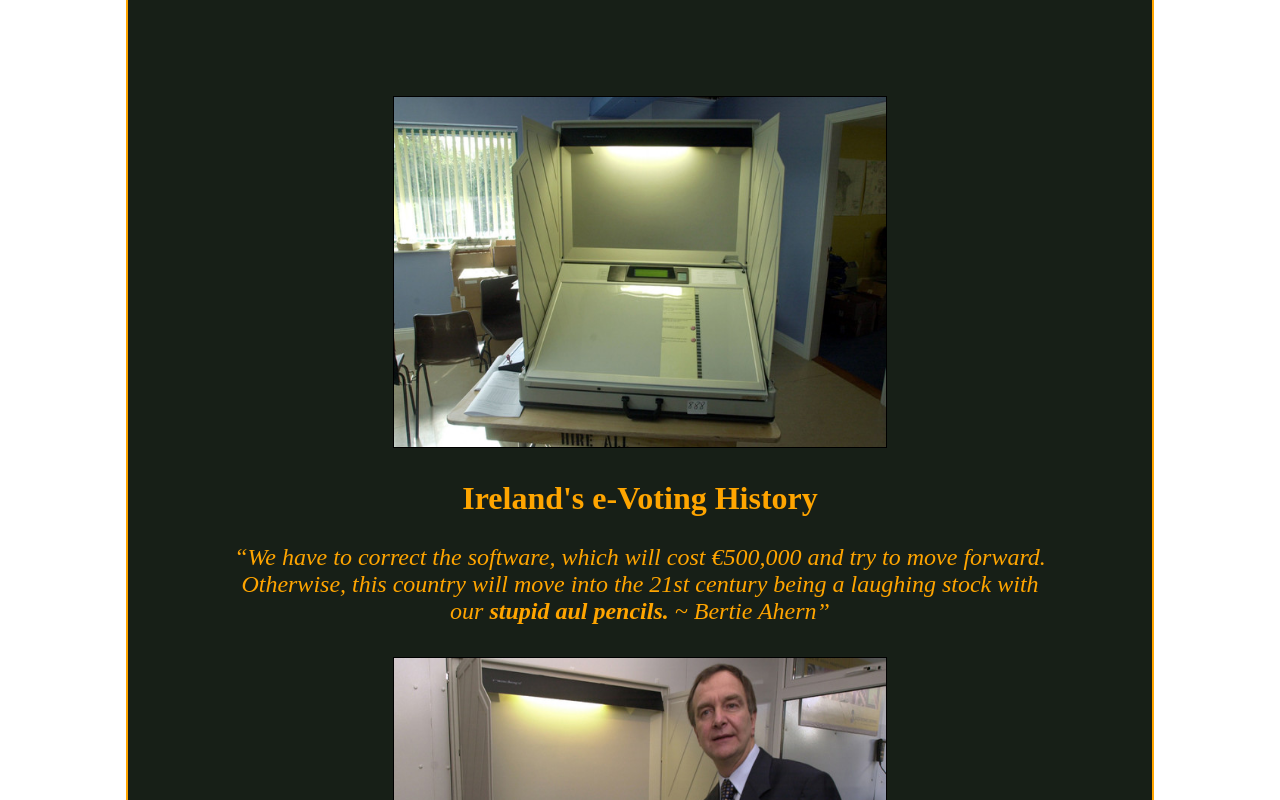
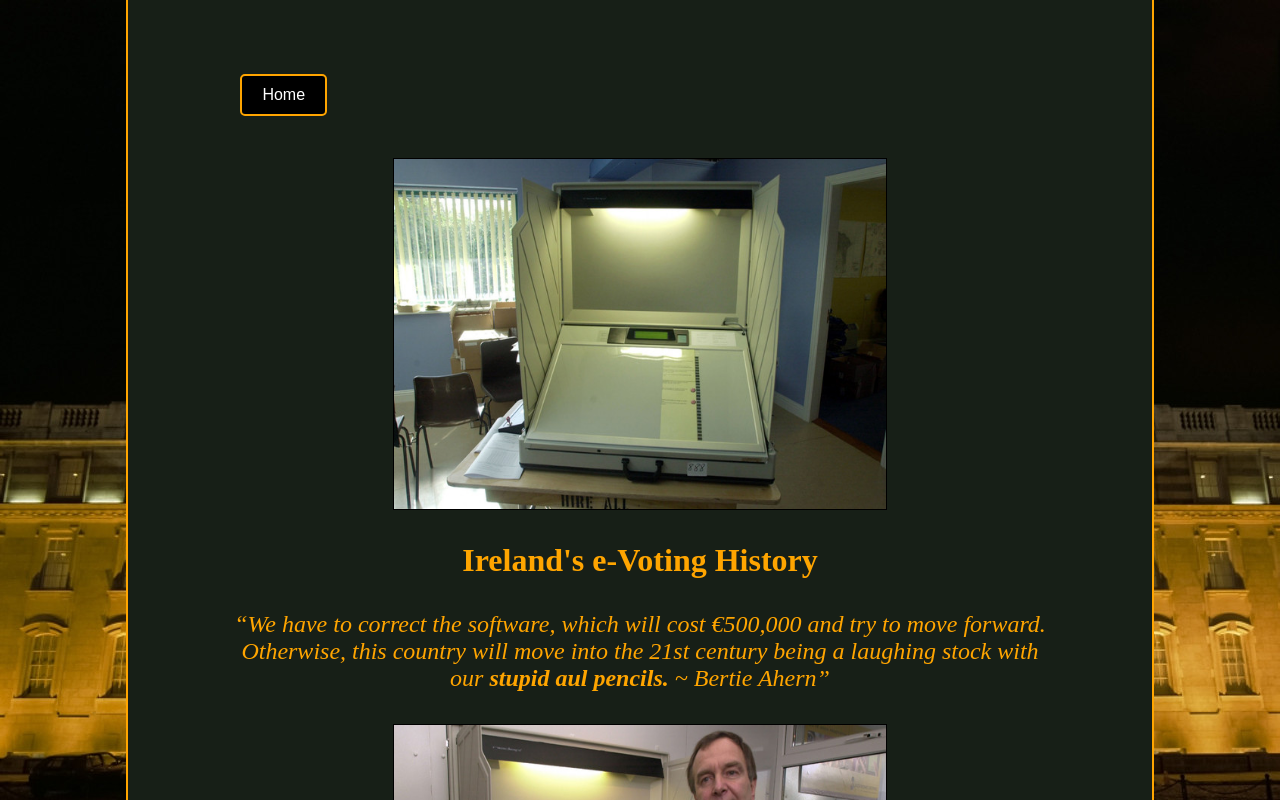
Before and after one commit to JamesSinnott1994/E-Voting-Frontend, an Angular app in the folder e-voting-angular-app/: page /history in a window 1280 px wide. Shown: the top 800 px of the page. Built offline with nearby package versions, Linux system fonts and the light colour scheme.

Commit message:
[STYLE] Background image repeats on History page

```diff
--- a/e-voting-angular-app/src/app/historypage/historypage.component.css
+++ b/e-voting-angular-app/src/app/historypage/historypage.component.css
@@ -1,3 +1,10 @@
+.history-page-background {
+    width: 100%;
+    height: 100%;
+    background-image: url('/assets/dail.jpg');
+    background-size:contain; /* Ensures the image covers the entire screen */
+}
+
 .history-page-section{
     display: flex;
     font-family: 'Times New Roman', Times, serif;
@@ -7,9 +14,9 @@
     width: 80%;
     height: 100%;
     margin: 0 auto;
+    color: orange;
     border-left: 2px solid orange;
     border-right: 2px solid orange;
-    color: orange;
 }
 
 .history-page-content {
--- a/e-voting-angular-app/src/app/historypage/historypage.component.html
+++ b/e-voting-angular-app/src/app/historypage/historypage.component.html
@@ -1,5 +1,10 @@
+<section class="history-page-background">
     <section class="history-page-section">
         <div class="history-page-content">
+
+            <div class="button-container" style="text-align: left;">
+                <button routerLink="/">Home</button>
+            </div>
 
             <div class="image-container">
                 <img src="assets/evotingmachine.jpg" alt="Voting Machine">
@@ -85,3 +90,4 @@
 
         </div>
     </section>
+</section>
--- a/e-voting-angular-app/src/styles.css
+++ b/e-voting-angular-app/src/styles.css
@@ -1,10 +1,4 @@
-/* body {
-    width: 100vw;
-    height: 100vh;
-    background-color: red;
-    margin: 0 0;
-} */
-
 body {
     margin: 0 0;
+    background-color: #A47000;
 }
```
Lines whose indentation alone changed are shown as unchanged.
